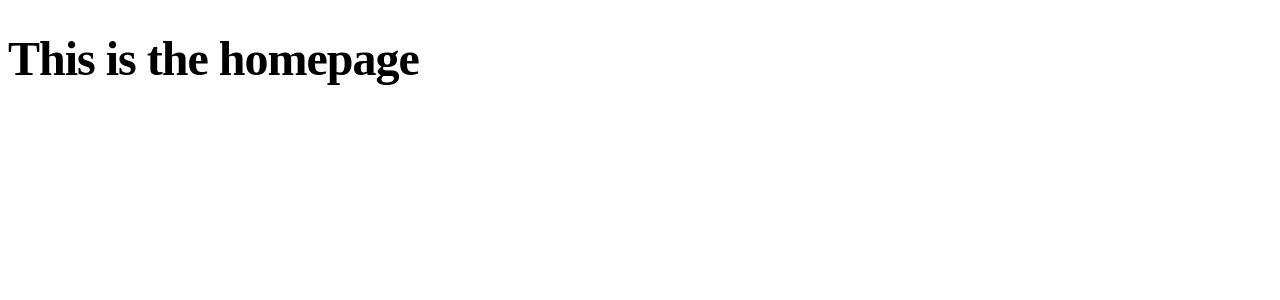
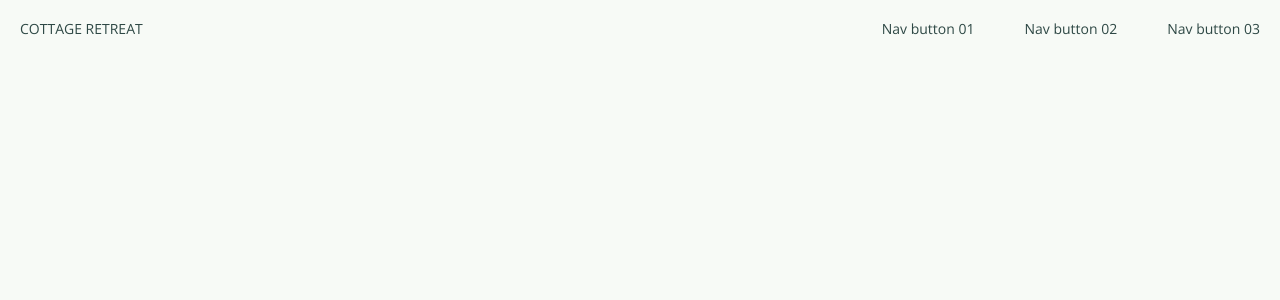
Before and after one commit to tac3563/we-are-developer-test, a React (Vite) app: page / in a window 1280 px wide. Shown: the top 300 px of the page. Built offline with nearby package versions, Linux system fonts and the light colour scheme.

Commit message:
[Update] additional tailwind setup and initial nav component

```diff
--- /dev/null
+++ b/postcss.config.js
@@ -0,0 +1,6 @@
+export default {
+    plugins: {
+        '@tailwindcss/postcss': {},
+        autoprefixer: {},
+    },
+}
--- a/src/components/Nav.tsx
+++ b/src/components/Nav.tsx
@@ -1,14 +1,15 @@
 export default function Nav() {
     return (
         <>
-            <nav id='nav' className='nav-menu'>
-                <div className="nav-menu-wrapper">
-                    <div className="nav-logo"><a href="#">Cottage Retreat</a></div>
-                    <ul className='nav-menu-links'>
-                        <li></li>
+            <nav id='nav' className='nav-menu container-default'>
+                <div className="nav-menu-wrapper flex justify-between py-[var(--spacing-16)]">
+                    <div className="nav-logo"><a className='uppercase link-reset typo-body font-bold' href="#">Cottage Retreat</a></div>
+                    <ul className='nav-menu-links font-light list-none flex gap-[var(--spacing-50)]'>
+                        <li><a className="link-reset" href="#">Nav button 01</a></li>
+                        <li><a className="link-reset" href="#">Nav button 02</a></li>
+                        <li><a className="link-reset" href="#">Nav button 03</a></li>
                     </ul>
                 </div>
-
             </nav>
         </>
     )
--- a/src/pages/Home.tsx
+++ b/src/pages/Home.tsx
@@ -1,8 +1,10 @@
+import Nav from '../components/Nav.tsx'
+
 export default function Home() {
     return (
         <>
             <main id="main">
-                <h1 className="typo-heading-l">This is the homepage</h1>
+                <Nav/>
             </main>
         </>
     );
--- a/src/styles/style.css
+++ b/src/styles/style.css
@@ -64,9 +64,104 @@
     --spacing-68: 68px;
     --spacing-120: 120px;
     --spacing-160: 160px;
+
+    /* Containers: */
+    --max-width-default: 1240px;
+    --max-width-wide-image: 1320px;
+}
+
+@layer base {
+    html {
+        font-family: var(--font-family);
+        font-size: var(--font-body);
+        line-height: var(--leading-body);
+        letter-spacing: var(--tracking-body);
+        color: var(--color-green-100);
+        background-color: var(--color-white-100);
+    }
+
+    body {
+        margin: 0;
+        padding: 0;
+        background-color: var(--color-white-100);
+    }
+
+    h1 {
+        font-size: var(--font-heading-l);
+        line-height: var(--leading-heading-l);
+        letter-spacing: var(--tracking-heading-l);
+        font-weight: 700;
+        margin-top: var(--spacing-20);
+        margin-bottom: var(--spacing-12);
+        color: var(--color-green-200);
+    }
+
+    h2 {
+        font-size: var(--font-heading-m);
+        line-height: var(--leading-heading-m);
+        letter-spacing: var(--tracking-heading-m);
+        font-weight: 600;
+        margin-top: var(--spacing-16);
+        margin-bottom: var(--spacing-8);
+        color: var(--color-green-200);
+    }
+
+    h3 {
+        font-size: var(--font-heading-s);
+        line-height: var(--leading-heading-s);
+        letter-spacing: var(--tracking-heading-s);
+        font-weight: 600;
+        margin-top: var(--spacing-12);
+        margin-bottom: var(--spacing-8);
+        color: var(--color-green-100);
+    }
+
+    p {
+        font-size: var(--font-body);
+        line-height: var(--leading-body);
+        letter-spacing: var(--tracking-body);
+        margin-top: 0;
+        margin-bottom: var(--spacing-12);
+    }
+
+    a {
+        color: var(--color-green-100);
+        text-decoration: underline;
+        transition: color 0.3s ease;
+    }
+    a:hover,
+    a:focus {
+        color: var(--color-green-200);
+        text-decoration: none;
+    }
+
+    ul,
+    ol {
+        padding-left: var(--spacing-16);
+        margin: 0;
+    }
+
+    button {
+
+        font-size: var(--font-button);
+        line-height: var(--leading-button);
+        letter-spacing: var(--tracking-button);
+        cursor: pointer;
+        background-color: var(--color-green);
+        color: var(--color-white-100);
+        border: none;
+        padding: var(--spacing-8) var(--spacing-16);
+        border-radius: 4px;
+        transition: background-color 0.3s ease;
+    }
+    button:hover,
+    button:focus {
+        background-color: var(--color-green-200);
+    }
 }
 
 @layer utilities {
+    /* Typography: */
     .typo-heading-l {
         font-size: var(--font-heading-l);
         line-height: var(--leading-heading-l);
@@ -114,4 +209,23 @@
         line-height: var(--leading-button);
         letter-spacing: var(--tracking-button);
     }
+
+    /* Containers: */
+    .container-default {
+        max-width: var(--max-width-default);
+        margin-left: auto;
+        margin-right: auto;
+    }
+
+    .container-wide-image {
+        max-width: var(--max-width-wide-image);
+        margin-left: 0;
+        margin-right: auto;
+    }
+
+    /* Misc: */
+    .link-reset {
+        text-decoration: none;
+        color: inherit;
+    }
 }
--- /dev/null
+++ b/tailwind.config.js
@@ -0,0 +1,7 @@
+export default {
+    content: ['./index.html', './src/**/*.{js,jsx,ts,tsx}'],
+    theme: {
+        extend: {},
+    },
+    plugins: [],
+}
```
Also changed, not shown: package.json (+5 -2 lines), 1 other file (tests, documents, lock files or other folders).
